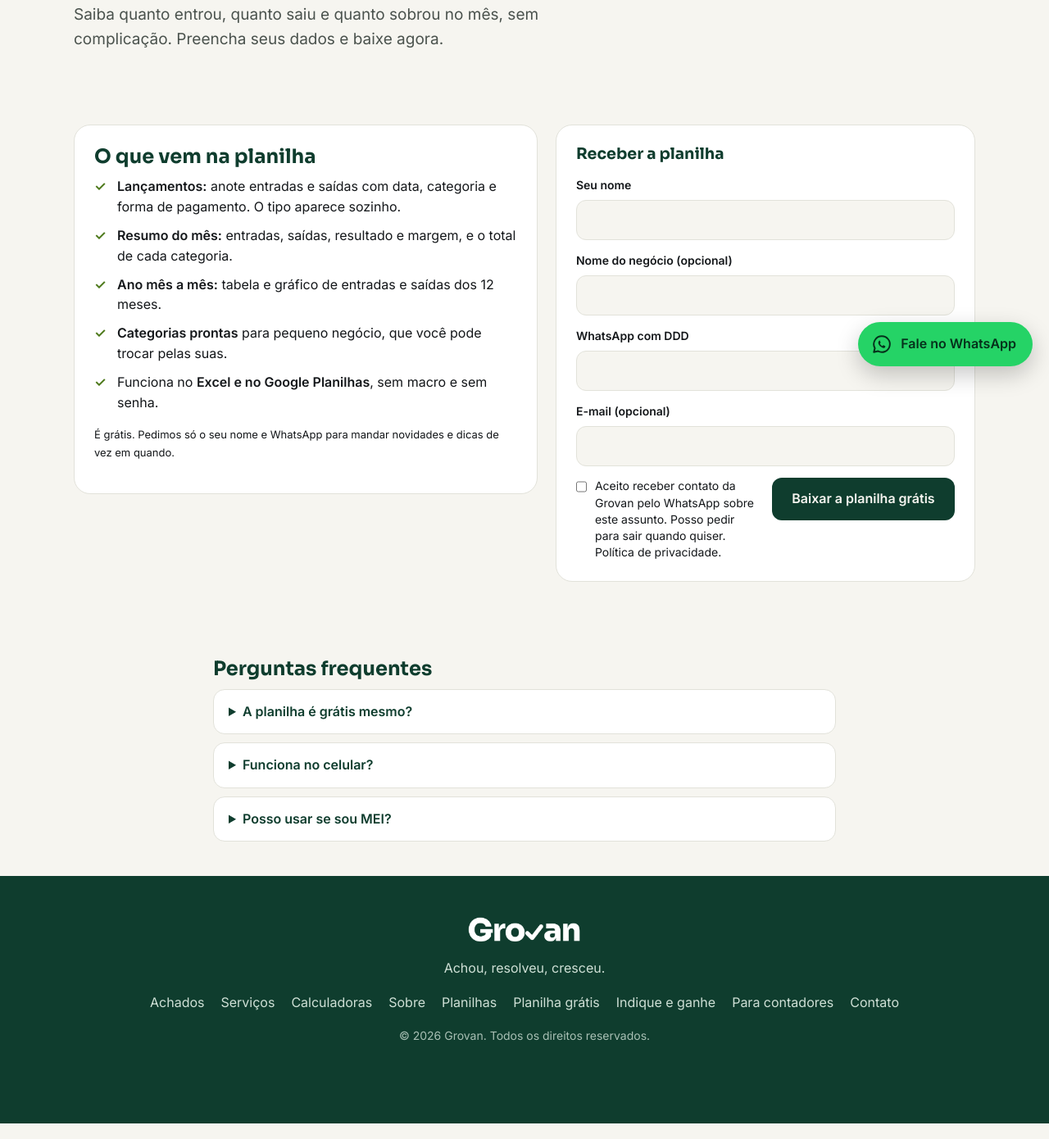
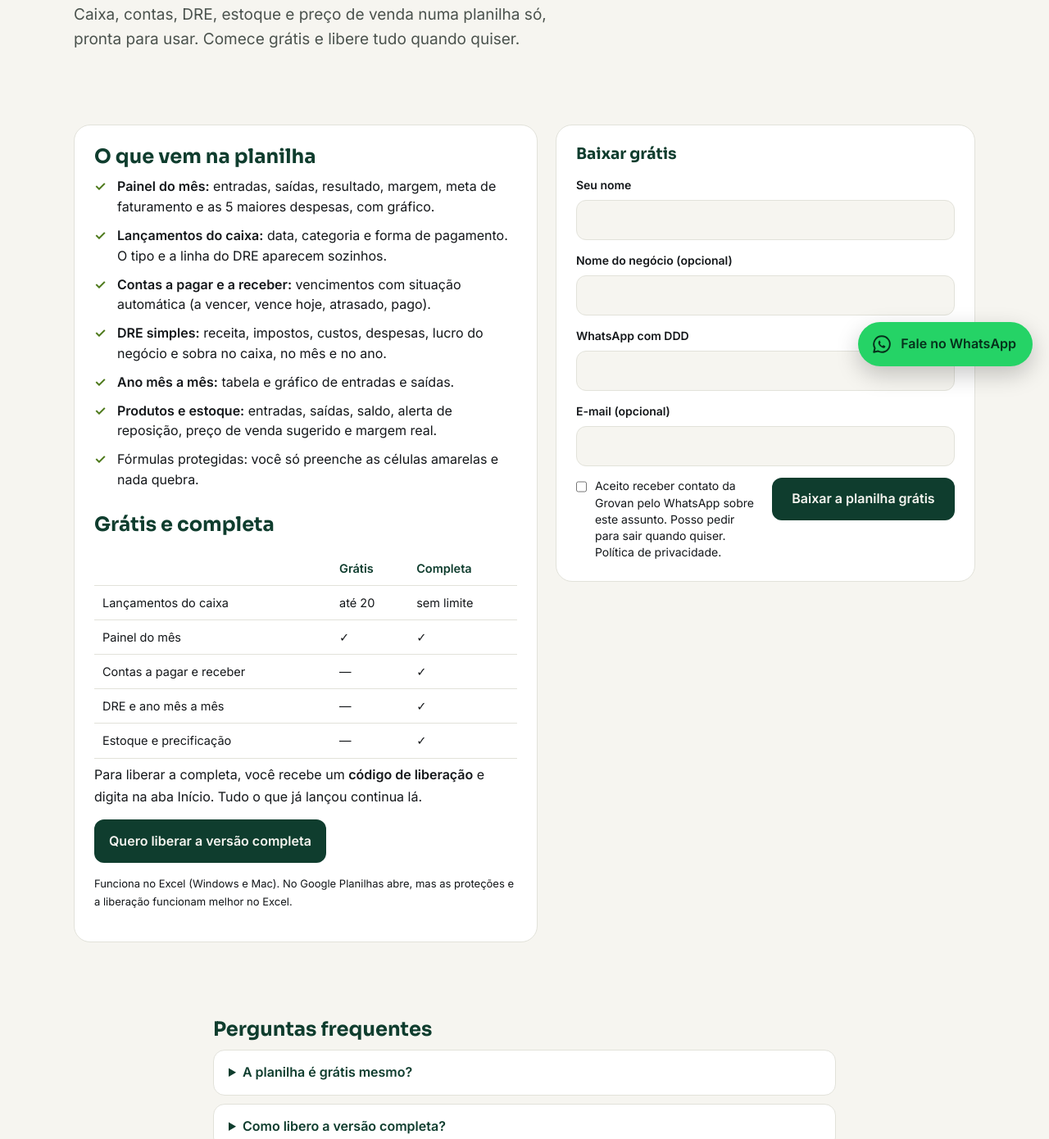
Before and after one commit to Grovanbr/Grovan-site, a plain HTML site: page planilha-gratis/index.html in a window 1280 px wide. Shown: the part 333-1723 px from the top of the page at 82% size. Drawn offline with Linux system fonts and the light colour scheme.

Commit message:
Planilhas

```diff
--- a/planilha-gratis/index.html
+++ b/planilha-gratis/index.html
@@ -3,11 +3,11 @@
 <head>
   <meta charset="UTF-8">
   <meta name="viewport" content="width=device-width, initial-scale=1.0">
-  <title>Planilha grátis de controle de caixa para pequenos negócios | Grovan</title>
-  <meta name="description" content="Baixe grátis a planilha de controle de caixa da Grovan: lançamentos, resumo do mês, total por categoria e gráfico do ano. Funciona no Excel e no Google Planilhas.">
+  <title>Planilha grátis de gestão para pequenos negócios: caixa, contas, DRE e estoque | Grovan</title>
+  <meta name="description" content="Baixe grátis a planilha Gestão do Negócio da Grovan: painel do mês, caixa, contas a pagar e receber, DRE, estoque e precificação. Fórmulas protegidas, pronta para usar.">
   <link rel="canonical" href="https://grovan.com.br/planilha-gratis/">
-  <meta property="og:title" content="Planilha grátis de controle de caixa para pequenos negócios | Grovan">
-  <meta property="og:description" content="Baixe grátis a planilha de controle de caixa da Grovan: lançamentos, resumo do mês, total por categoria e gráfico do ano. Funciona no Excel e no Google Planilhas.">
+  <meta property="og:title" content="Planilha grátis de gestão para pequenos negócios: caixa, contas, DRE e estoque | Grovan">
+  <meta property="og:description" content="Baixe grátis a planilha Gestão do Negócio da Grovan: painel do mês, caixa, contas a pagar e receber, DRE, estoque e precificação. Fórmulas protegidas, pronta para usar.">
   <meta property="og:url" content="https://grovan.com.br/planilha-gratis/">
   <meta property="og:type" content="website">
   <script>
@@ -23,7 +23,7 @@
   <link href="https://fonts.googleapis.com/css2?family=Inter:wght@400;500;600&family=Sora:wght@600;700;800&display=swap" rel="stylesheet">
   <link rel="stylesheet" href="../css/style.css">
   <link rel="stylesheet" href="../calculadoras/calc.css">
-  <script type="application/ld+json">{"@context": "https://schema.org", "@type": "FAQPage", "mainEntity": [{"@type": "Question", "name": "A planilha é grátis mesmo?", "acceptedAnswer": {"@type": "Answer", "text": "Sim. Você baixa, usa e pode adaptar como quiser. Não tem período de teste nem cobrança."}}, {"@type": "Question", "name": "Funciona no celular?", "acceptedAnswer": {"@type": "Answer", "text": "Funciona no app do Excel e no Google Planilhas do celular, mas lançar no computador é mais confortável."}}, {"@type": "Question", "name": "Posso usar se sou MEI?", "acceptedAnswer": {"@type": "Answer", "text": "Pode. É justamente para quem precisa separar o dinheiro do negócio e saber se está sobrando no fim do mês. O DAS entra na categoria Impostos e DAS."}}]}</script>
+  <script type="application/ld+json">{"@context": "https://schema.org", "@type": "FAQPage", "mainEntity": [{"@type": "Question", "name": "A planilha é grátis mesmo?", "acceptedAnswer": {"@type": "Answer", "text": "Sim. A versão grátis não expira: você usa o painel do mês com até 20 lançamentos do caixa, sem cobrança."}}, {"@type": "Question", "name": "Como libero a versão completa?", "acceptedAnswer": {"@type": "Answer", "text": "Você recebe um código de liberação e digita na aba Início da própria planilha. Contas, DRE, ano, estoque e lançamentos sem limite são liberados na hora, sem perder nada."}}, {"@type": "Question", "name": "Posso mexer nas fórmulas?", "acceptedAnswer": {"@type": "Answer", "text": "Não. As fórmulas ficam protegidas para nada quebrar. Você preenche só as células amarelas."}}, {"@type": "Question", "name": "Posso usar se sou MEI?", "acceptedAnswer": {"@type": "Answer", "text": "Pode. O DAS entra na categoria Impostos e DAS, e o DRE mostra quanto realmente sobrou no mês."}}]}</script>
 </head>
 <body>
 
@@ -54,8 +54,8 @@
     <section class="pagina-topo">
       <div class="container">
         <span class="etiqueta">Modelo grátis</span>
-        <h1>Planilha grátis de controle de caixa</h1>
-        <p class="inicio-texto">Saiba quanto entrou, quanto saiu e quanto sobrou no mês, sem complicação. Preencha seus dados e baixe agora.</p>
+        <h1>Planilha grátis de gestão do negócio</h1>
+        <p class="inicio-texto">Caixa, contas, DRE, estoque e preço de venda numa planilha só, pronta para usar. Comece grátis e libere tudo quando quiser.</p>
       </div>
     </section>
 
@@ -65,17 +65,29 @@
           <div class="calc-caixa calc-texto" style="max-width:none">
             <h2 style="margin-top:0">O que vem na planilha</h2>
             <ul class="calc-lista-check">
-              <li><strong>Lançamentos:</strong> anote entradas e saídas com data, categoria e forma de pagamento. O tipo aparece sozinho.</li>
-              <li><strong>Resumo do mês:</strong> entradas, saídas, resultado e margem, e o total de cada categoria.</li>
-              <li><strong>Ano mês a mês:</strong> tabela e gráfico de entradas e saídas dos 12 meses.</li>
-              <li><strong>Categorias prontas</strong> para pequeno negócio, que você pode trocar pelas suas.</li>
-              <li>Funciona no <strong>Excel e no Google Planilhas</strong>, sem macro e sem senha.</li>
+              <li><strong>Painel do mês:</strong> entradas, saídas, resultado, margem, meta de faturamento e as 5 maiores despesas, com gráfico.</li>
+              <li><strong>Lançamentos do caixa:</strong> data, categoria e forma de pagamento. O tipo e a linha do DRE aparecem sozinhos.</li>
+              <li><strong>Contas a pagar e a receber:</strong> vencimentos com situação automática (a vencer, vence hoje, atrasado, pago).</li>
+              <li><strong>DRE simples:</strong> receita, impostos, custos, despesas, lucro do negócio e sobra no caixa, no mês e no ano.</li>
+              <li><strong>Ano mês a mês:</strong> tabela e gráfico de entradas e saídas.</li>
+              <li><strong>Produtos e estoque:</strong> entradas, saídas, saldo, alerta de reposição, preço de venda sugerido e margem real.</li>
+              <li>Fórmulas protegidas: você só preenche as células amarelas e nada quebra.</li>
             </ul>
-            <p class="calc-fonte" style="margin-top:16px">É grátis. Pedimos só o seu nome e WhatsApp para mandar novidades e dicas de vez em quando.</p>
+            <h2>Grátis e completa</h2>
+            <div class="tabela"><table><thead><tr><th></th><th>Grátis</th><th>Completa</th></tr></thead><tbody>
+              <tr><td>Lançamentos do caixa</td><td>até 20</td><td>sem limite</td></tr>
+              <tr><td>Painel do mês</td><td>✓</td><td>✓</td></tr>
+              <tr><td>Contas a pagar e receber</td><td>—</td><td>✓</td></tr>
+              <tr><td>DRE e ano mês a mês</td><td>—</td><td>✓</td></tr>
+              <tr><td>Estoque e precificação</td><td>—</td><td>✓</td></tr>
+            </tbody></table></div>
+            <p>Para liberar a completa, você recebe um <strong>código de liberação</strong> e digita na aba Início. Tudo o que já lançou continua lá.</p>
+            <p><a class="calc-botao" style="display:inline-block;width:auto;text-decoration:none" href="https://wa.me/5511945426510?text=Ol%C3%A1%21%20Baixei%20a%20planilha%20Gest%C3%A3o%20do%20Neg%C3%B3cio%20da%20Grovan%20e%20quero%20o%20c%C3%B3digo%20para%20liberar%20a%20vers%C3%A3o%20completa." target="_blank" rel="noopener">Quero liberar a versão completa</a></p>
+            <p class="calc-fonte">Funciona no Excel (Windows e Mac). No Google Planilhas abre, mas as proteções e a liberação funcionam melhor no Excel.</p>
           </div>
           <aside class="calc-caixa">
             <form id="f" novalidate>
-              <h2>Receber a planilha</h2>
+              <h2>Baixar grátis</h2>
               <div class="calc-campos">
                 <div class="calc-campo inteiro"><label for="nome">Seu nome</label><div class="calc-entrada"><input id="nome" name="nome" type="text" inputmode="text" value="" autocomplete="off"></div></div>
                 <div class="calc-campo inteiro"><label for="empresa">Nome do negócio (opcional)</label><div class="calc-entrada"><input id="empresa" name="empresa" type="text" inputmode="text" value="" autocomplete="off"></div></div>
@@ -89,7 +101,7 @@
             <div class="calc-form-ok" id="ok" hidden>
               <h2 style="margin:0">Pronto! 🎉</h2>
               <p style="margin:0;line-height:1.6">Clique para baixar. Se o download não começar sozinho, use o botão de novo.</p>
-              <a class="calc-botao" style="text-align:center;text-decoration:none" href="controle-de-caixa-grovan.xlsx" download id="baixar">Baixar planilha (.xlsx)</a>
+              <a class="calc-botao" style="text-align:center;text-decoration:none" href="gestao-do-negocio-grovan.xlsx" download id="baixar">Baixar planilha (.xlsx)</a>
               <a href="../calculadoras/" style="color:var(--verde-texto);font-weight:600">Ver também as calculadoras grátis →</a>
             </div>
           </aside>
@@ -98,9 +110,10 @@
     </section>
     <section class="secao-compacta"><div class="container calc-texto"><h2>Perguntas frequentes</h2>
 <div class="calc-faq">
-<details><summary>A planilha é grátis mesmo?</summary><p>Sim. Você baixa, usa e pode adaptar como quiser. Não tem período de teste nem cobrança.</p></details>
-<details><summary>Funciona no celular?</summary><p>Funciona no app do Excel e no Google Planilhas do celular, mas lançar no computador é mais confortável.</p></details>
-<details><summary>Posso usar se sou MEI?</summary><p>Pode. É justamente para quem precisa separar o dinheiro do negócio e saber se está sobrando no fim do mês. O DAS entra na categoria Impostos e DAS.</p></details>
+<details><summary>A planilha é grátis mesmo?</summary><p>Sim. A versão grátis não expira: você usa o painel do mês com até 20 lançamentos do caixa, sem cobrança.</p></details>
+<details><summary>Como libero a versão completa?</summary><p>Você recebe um código de liberação e digita na aba Início da própria planilha. Contas, DRE, ano, estoque e lançamentos sem limite são liberados na hora, sem perder nada.</p></details>
+<details><summary>Posso mexer nas fórmulas?</summary><p>Não. As fórmulas ficam protegidas para nada quebrar. Você preenche só as células amarelas.</p></details>
+<details><summary>Posso usar se sou MEI?</summary><p>Pode. O DAS entra na categoria Impostos e DAS, e o DRE mostra quanto realmente sobrou no mês.</p></details>
 </div></div></section>
 
   </main>
@@ -144,7 +157,7 @@
       else if(!document.getElementById("aceite").checked) msg="Marque que aceita receber o contato para baixar.";
       if(msg){erro.textContent=msg;erro.hidden=false;return;}
       bt.disabled=true; bt.textContent="Enviando...";
-      await Calc.salvarContato({nome:nome.slice(0,100),whatsapp:tel,email:document.getElementById("email").value.trim().slice(0,120)||null,empresa:document.getElementById("empresa").value.trim().slice(0,120)||null,origem:"planilha_gratis",detalhe:"Controle de caixa do mês"});
+      await Calc.salvarContato({nome:nome.slice(0,100),whatsapp:tel,email:document.getElementById("email").value.trim().slice(0,120)||null,empresa:document.getElementById("empresa").value.trim().slice(0,120)||null,origem:"planilha_gratis",detalhe:"Gestão do Negócio (grátis)"});
       f.hidden=true; document.getElementById("ok").hidden=false; document.getElementById("baixar").click();
     });
   })();
```
Also changed, not shown: 1 other file.
